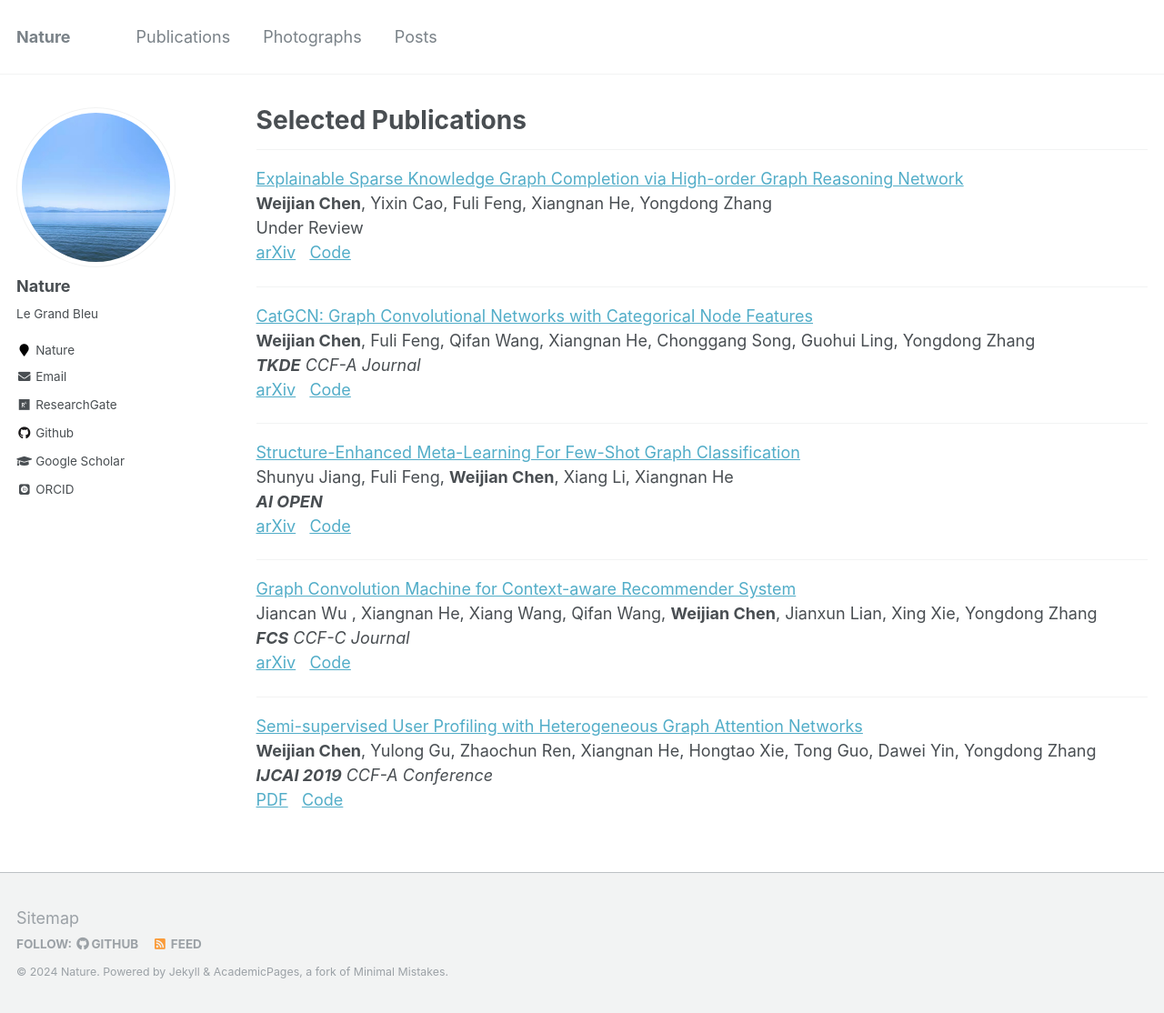
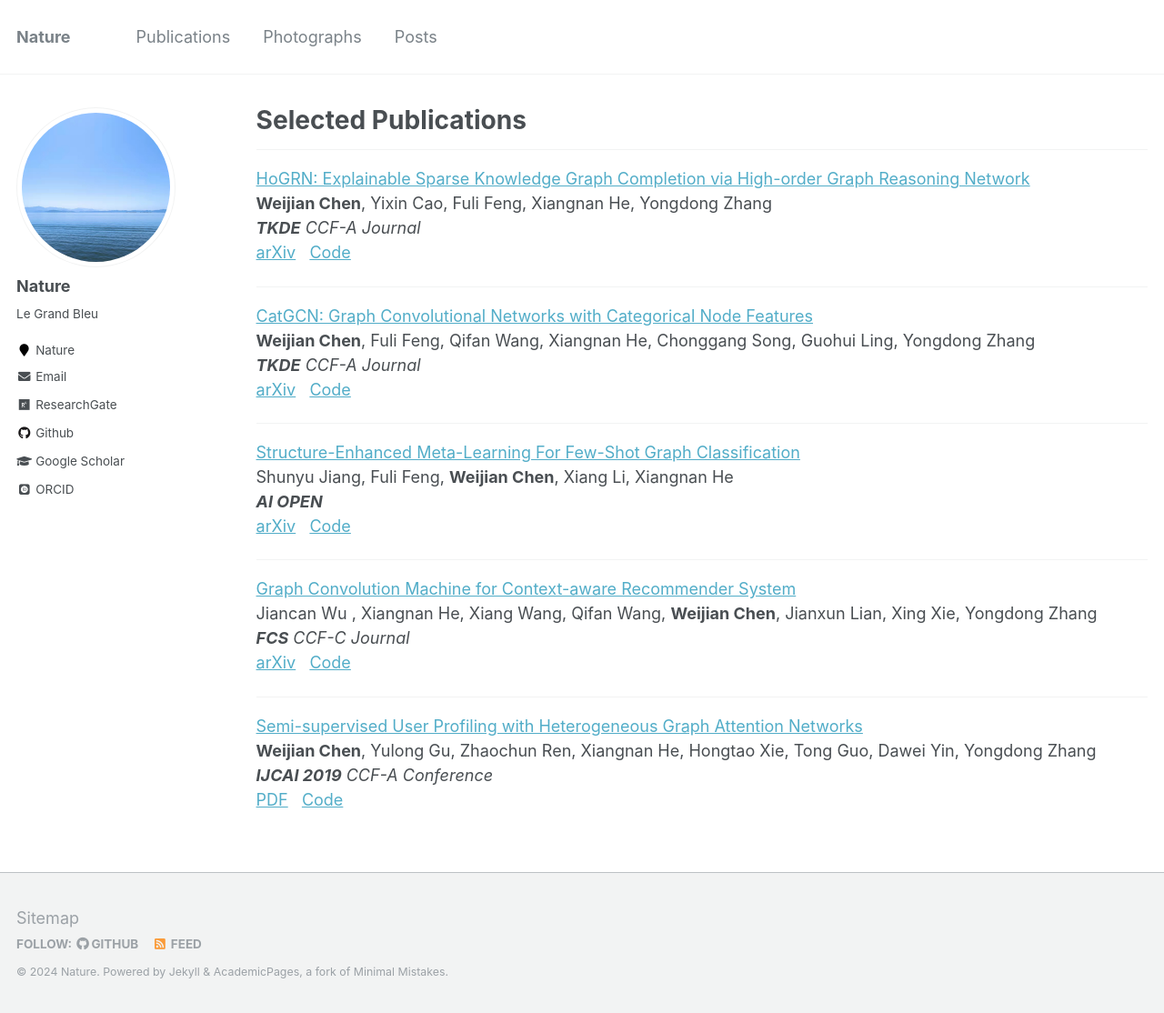
Before and after one commit to TachiChan/tachichan.github.io, a Jekyll site: the page built from _pages/publications.md, in a window 1280 px wide and 1114 px high. Shown: the whole window at 91% size. Built offline with Jekyll 4.4.1, drawn with Linux system fonts in a browser that asks for light colours; some web fonts are replaced; a script that is not in the unit is left out.

Commit message:
Update publications.md

```diff
--- a/_pages/publications.md
+++ b/_pages/publications.md
@@ -17,9 +17,9 @@ author_profile: true
 ---
 <!-- <span style="color:red;">[NEW] </span> -->
 
-[Explainable Sparse Knowledge Graph Completion via High-order Graph Reasoning Network](https://arxiv.org/abs/2207.07503){:target="_blank"}
+[HoGRN: Explainable Sparse Knowledge Graph Completion via High-order Graph Reasoning Network](https://arxiv.org/abs/2207.07503){:target="_blank"}
 **Weijian Chen**, Yixin Cao, Fuli Feng, Xiangnan He, Yongdong Zhang
-Under Review
+***TKDE***    *CCF-A Journal*
 [arXiv](https://arxiv.org/abs/2207.07503){:target="_blank"}&nbsp;&nbsp;  [Code](https://github.com/TachiChan/HoGRN){:target="_blank"}
 
 ---
```
